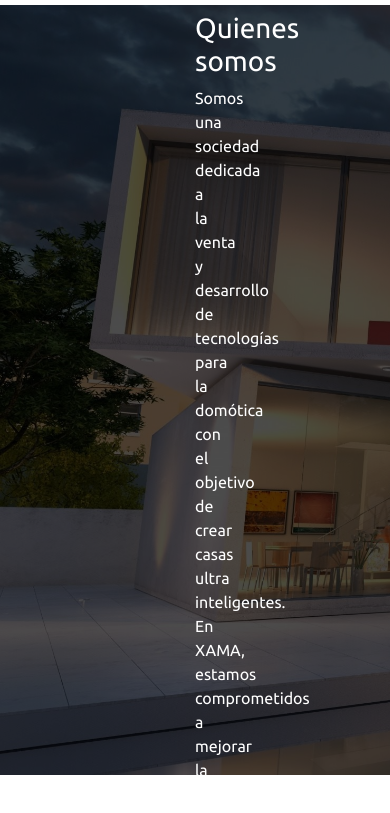
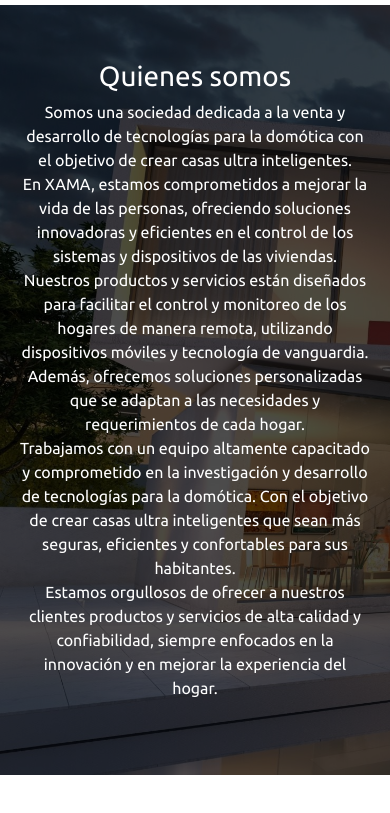
Before and after one commit to diegobarret0/xamasa.github.io, a plain HTML site: page html/us.html in a window 390 px wide. Shown: the part 69-882 px from the top of the page. After the commit the page ends 844 px from the top, so only its background shows below. Drawn offline with nearby package versions, Linux system fonts and the light colour scheme.

Commit message:
Update main.css
Modificacion .aboutUs div

```diff
--- a/css/main.css
+++ b/css/main.css
@@ -183,10 +183,10 @@
 
 @media screen and (max-width:930px){
     .aboutUs div{
-        width: 0%;
+        width: 90%;
         font-size:medium;
         font-weight: 400;
-        margin-top: 5rem;
+        margin-top: 8rem;
     }
 
     .products{
```
